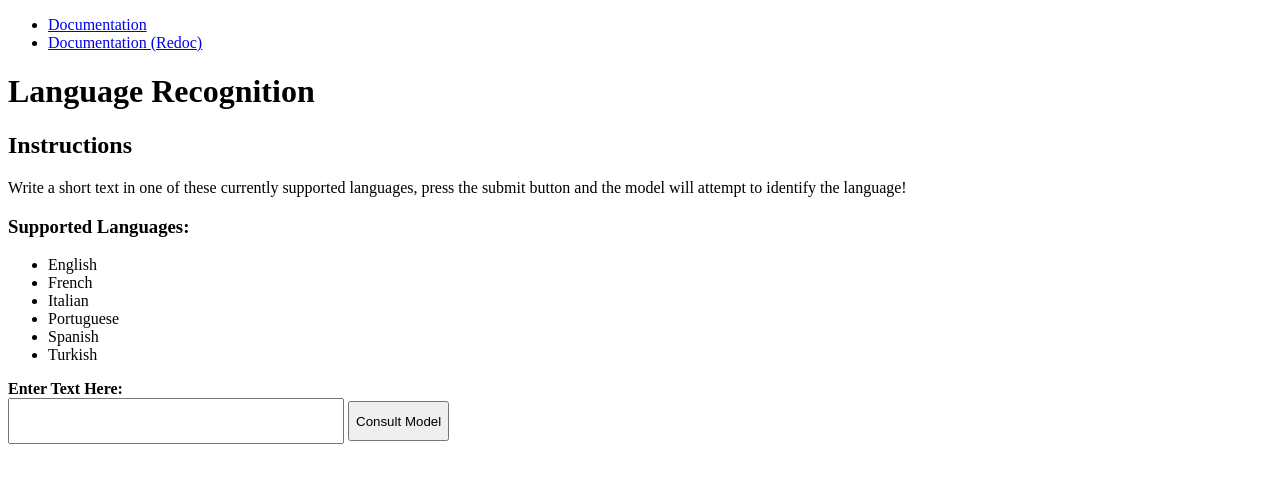
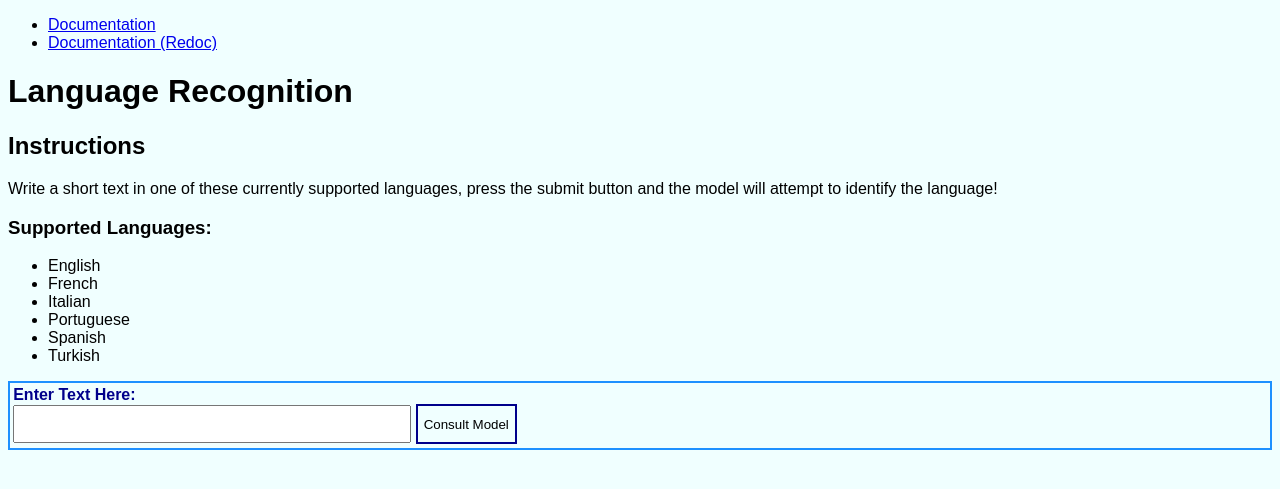
Before and after one commit to jacosta13/language-recognize, a FastAPI app: page /api/v1/identify in a window 1280 px wide. Shown: the top 489 px of the page. Run offline with FastAPI, Linux system fonts and the light colour scheme.

Commit message:
Added improvements to form and error message styles

```diff
--- a/service/src/templates/index.html
+++ b/service/src/templates/index.html
@@ -4,18 +4,42 @@
     <meta charset="UTF-8">
     <title>Language Recognition</title>
     <style>
+
+        body {
+            background: azure;
+            font-family: "Ubuntu",sans-serif;
+        }
+
         .input-textfield {
-            height: 40px;
-            width: 320px;
-            padding-left: 10px;
+            height: 2rem;
+            width: 24rem;
+            padding-left: 0.5rem;
         }
 
         .form-button {
+            background: azure;
+            border: solid 2px darkblue;
             height: 40px;
+            color: black;
         }
 
         .error-par {
             color: crimson;
+            background: lightpink;
+            border: solid 2px crimson;
+            padding: 0.2rem;
+        }
+
+        .form-container {
+            border: solid 2px dodgerblue;
+            color: darkblue;
+            padding: 0.2rem;
+        }
+
+        .model-result {
+            color: darkblue;
+            padding: 0.5rem;
+            text-align: center;
         }
     </style>
 </head>
@@ -40,28 +64,34 @@
         <li>{{ lang }}</li>
         {% endfor %}
     </ul>
+</div>
+<div class="form-container">
     <form action="/api/v1/identify", method="post">
         <label for="input_text"><b>Enter Text Here: </b></label><br>
-        <input
+        <input  value="{{ text_val }}"
                 type="text"
                 name="input_text"
                 id="input_text"
                 class="input-textfield">
         <button type="submit" class="form-button">Consult Model</button>
     </form>
+</div>
 {% if error_msg %}
-    <p class="error-par">
+<div class="error-par">
+<p>
     The model failed to run! <br>
     The type of error is {{ error_msg.type }} <br>
     The message is: {{ error_msg.message }}
 </p>
+</div>
 {% elif model_result %}
+<div class="model-result">
 <p>
-        The text is written in {{ model_result.language }} with a probability of
-        {{ model_result.confidence }} %, according to the model.
+    The text is written in <b>{{ model_result.language }}</b> with a probability of
+    <b>{{ model_result.confidence }} %</b>, according to the model.
 </p>
+</div>
 {% endif %}
-</div>
 
 </body>
 </html>
```
Lines whose indentation alone changed are shown as unchanged.
